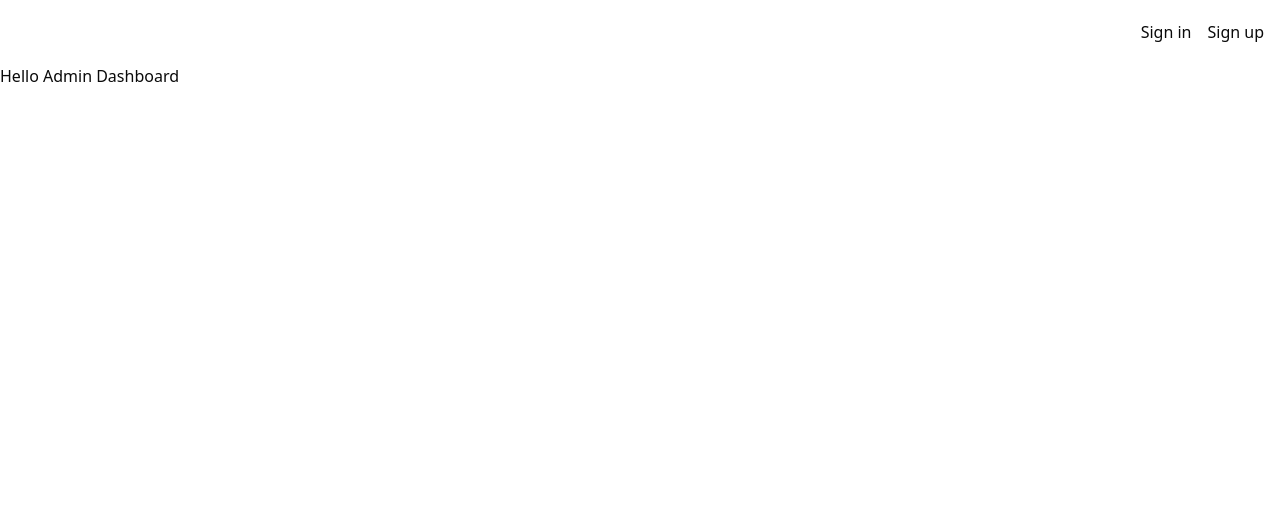
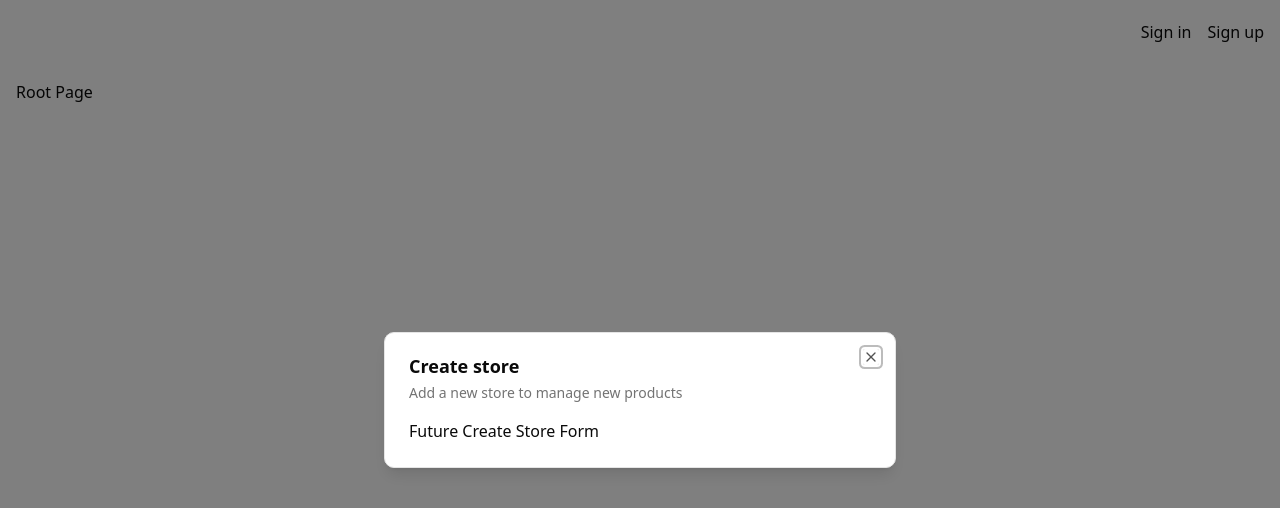
Before and after one commit to naubaj/store-admin-dashboard, a Next.js app: page / in a window 1280 px wide. Shown: the top 508 px of the page. Built offline with nearby package versions, Linux system fonts and the light colour scheme; no server answers.

Commit message:
implements modal

```diff
--- a/app/(root)/page.tsx
+++ b/app/(root)/page.tsx
@@ -1,7 +1,19 @@
-export default function Home() {
-  return (
-    <div>
-      <p>Hello Admin Dashboard</p>
-    </div>
-  );
-}
+"use client";
+
+import { useEffect } from "react";
+
+import { useStoreModal } from "@/hooks/use-store-modal";
+
+const SetupPage = () => {
+  const onOpen = useStoreModal((state) => state.onOpen);
+  const isOpen = useStoreModal((state) => state.isOpen);
+
+  useEffect(() => {
+    if (!isOpen) {
+      onOpen();
+    }
+  }, [isOpen, onOpen]);
+
+  return <div className="p-4">Root Page</div>;
+};
+export default SetupPage;
--- a/app/layout.tsx
+++ b/app/layout.tsx
@@ -8,6 +8,9 @@
   SignedOut,
   UserButton,
 } from "@clerk/nextjs";
+
+import { ModalProvider } from "@/providers/modal-provider";
+
 import "./globals.css";
 
 const geistSans = Geist({
@@ -45,6 +48,7 @@
               <UserButton />
             </SignedIn>
           </header>
+          <ModalProvider />
           {children}
         </body>
       </html>
--- /dev/null
+++ b/components/modals/store-modal.tsx
@@ -0,0 +1,19 @@
+"use client";
+
+import { useStoreModal } from "@/hooks/use-store-modal";
+import { Modal } from "@/components/ui/modal";
+
+export const StoreModal = () => {
+  const storeModal = useStoreModal();
+
+  return (
+    <Modal
+      title="Create store"
+      description="Add a new store to manage new products"
+      isOpen={storeModal.isOpen}
+      onClose={storeModal.onClose}
+    >
+      Future Create Store Form
+    </Modal>
+  );
+};
--- /dev/null
+++ b/components/ui/dialog.tsx
@@ -0,0 +1,135 @@
+"use client"
+
+import * as React from "react"
+import * as DialogPrimitive from "@radix-ui/react-dialog"
+import { XIcon } from "lucide-react"
+
+import { cn } from "@/lib/utils"
+
+function Dialog({
+  ...props
+}: React.ComponentProps<typeof DialogPrimitive.Root>) {
+  return <DialogPrimitive.Root data-slot="dialog" {...props} />
+}
+
+function DialogTrigger({
+  ...props
+}: React.ComponentProps<typeof DialogPrimitive.Trigger>) {
+  return <DialogPrimitive.Trigger data-slot="dialog-trigger" {...props} />
+}
+
+function DialogPortal({
+  ...props
+}: React.ComponentProps<typeof DialogPrimitive.Portal>) {
+  return <DialogPrimitive.Portal data-slot="dialog-portal" {...props} />
+}
+
+function DialogClose({
+  ...props
+}: React.ComponentProps<typeof DialogPrimitive.Close>) {
+  return <DialogPrimitive.Close data-slot="dialog-close" {...props} />
+}
+
+function DialogOverlay({
+  className,
+  ...props
+}: React.ComponentProps<typeof DialogPrimitive.Overlay>) {
+  return (
+    <DialogPrimitive.Overlay
+      data-slot="dialog-overlay"
+      className={cn(
+        "data-[state=open]:animate-in data-[state=closed]:animate-out data-[state=closed]:fade-out-0 data-[state=open]:fade-in-0 fixed inset-0 z-50 bg-black/50",
+        className
+      )}
+      {...props}
+    />
+  )
+}
+
+function DialogContent({
+  className,
+  children,
+  ...props
+}: React.ComponentProps<typeof DialogPrimitive.Content>) {
+  return (
+    <DialogPortal data-slot="dialog-portal">
+      <DialogOverlay />
+      <DialogPrimitive.Content
+        data-slot="dialog-content"
+        className={cn(
+          "bg-background data-[state=open]:animate-in data-[state=closed]:animate-out data-[state=closed]:fade-out-0 data-[state=open]:fade-in-0 data-[state=closed]:zoom-out-95 data-[state=open]:zoom-in-95 fixed top-[50%] left-[50%] z-50 grid w-full max-w-[calc(100%-2rem)] translate-x-[-50%] translate-y-[-50%] gap-4 rounded-lg border p-6 shadow-lg duration-200 sm:max-w-lg",
+          className
+        )}
+        {...props}
+      >
+        {children}
+        <DialogPrimitive.Close className="ring-offset-background focus:ring-ring data-[state=open]:bg-accent data-[state=open]:text-muted-foreground absolute top-4 right-4 rounded-xs opacity-70 transition-opacity hover:opacity-100 focus:ring-2 focus:ring-offset-2 focus:outline-hidden disabled:pointer-events-none [&_svg]:pointer-events-none [&_svg]:shrink-0 [&_svg:not([class*='size-'])]:size-4">
+          <XIcon />
+          <span className="sr-only">Close</span>
+        </DialogPrimitive.Close>
+      </DialogPrimitive.Content>
+    </DialogPortal>
+  )
+}
+
+function DialogHeader({ className, ...props }: React.ComponentProps<"div">) {
+  return (
+    <div
+      data-slot="dialog-header"
+      className={cn("flex flex-col gap-2 text-center sm:text-left", className)}
+      {...props}
+    />
+  )
+}
+
+function DialogFooter({ className, ...props }: React.ComponentProps<"div">) {
+  return (
+    <div
+      data-slot="dialog-footer"
+      className={cn(
+        "flex flex-col-reverse gap-2 sm:flex-row sm:justify-end",
+        className
+      )}
+      {...props}
+    />
+  )
+}
+
+function DialogTitle({
+  className,
+  ...props
+}: React.ComponentProps<typeof DialogPrimitive.Title>) {
+  return (
+    <DialogPrimitive.Title
+      data-slot="dialog-title"
+      className={cn("text-lg leading-none font-semibold", className)}
+      {...props}
+    />
+  )
+}
+
+function DialogDescription({
+  className,
+  ...props
+}: React.ComponentProps<typeof DialogPrimitive.Description>) {
+  return (
+    <DialogPrimitive.Description
+      data-slot="dialog-description"
+      className={cn("text-muted-foreground text-sm", className)}
+      {...props}
+    />
+  )
+}
+
+export {
+  Dialog,
+  DialogClose,
+  DialogContent,
+  DialogDescription,
+  DialogFooter,
+  DialogHeader,
+  DialogOverlay,
+  DialogPortal,
+  DialogTitle,
+  DialogTrigger,
+}
--- /dev/null
+++ b/components/ui/modal.tsx
@@ -0,0 +1,43 @@
+"use client";
+
+import {
+  Dialog,
+  DialogContent,
+  DialogDescription,
+  DialogHeader,
+  DialogTitle,
+} from "@/components/ui/dialog";
+
+interface ModalProps {
+  title: string;
+  description: string;
+  isOpen: boolean;
+  onClose: () => void;
+  children?: React.ReactNode;
+}
+
+export const Modal: React.FC<ModalProps> = ({
+  title,
+  description,
+  isOpen,
+  onClose,
+  children,
+}) => {
+  const onChange = (open: boolean) => {
+    if (!open) {
+      onClose();
+    }
+  };
+
+  return (
+    <Dialog open={isOpen} onOpenChange={onChange}>
+      <DialogContent>
+        <DialogHeader>
+          <DialogTitle>{title}</DialogTitle>
+          <DialogDescription>{description}</DialogDescription>
+        </DialogHeader>
+        <div>{children}</div>
+      </DialogContent>
+    </Dialog>
+  );
+};
--- /dev/null
+++ b/hooks/use-store-modal.tsx
@@ -0,0 +1,13 @@
+import { create } from "zustand";
+
+interface useStoreModalStore {
+  isOpen: boolean;
+  onOpen: () => void;
+  onClose: () => void;
+}
+
+export const useStoreModal = create<useStoreModalStore>((set) => ({
+  isOpen: false,
+  onOpen: () => set({ isOpen: true }),
+  onClose: () => set({ isOpen: false }),
+}));
--- a/package.json
+++ b/package.json
@@ -10,6 +10,7 @@
   },
   "dependencies": {
     "@clerk/nextjs": "^6.12.11",
+    "@radix-ui/react-dialog": "^1.1.6",
     "@radix-ui/react-slot": "^1.1.2",
     "class-variance-authority": "^0.7.1",
     "clsx": "^2.1.1",
@@ -18,7 +19,8 @@
     "react": "^19.0.0",
     "react-dom": "^19.0.0",
     "tailwind-merge": "^3.0.2",
-    "tw-animate-css": "^1.2.4"
+    "tw-animate-css": "^1.2.4",
+    "zustand": "^5.0.3"
   },
   "devDependencies": {
     "@eslint/eslintrc": "^3",
--- /dev/null
+++ b/providers/modal-provider.tsx
@@ -0,0 +1,23 @@
+"use client";
+
+import { useEffect, useState } from "react";
+
+import { StoreModal } from "@/components/modals/store-modal";
+
+export const ModalProvider = () => {
+  const [isMounted, setIsMounted] = useState(false);
+
+  useEffect(() => {
+    setIsMounted(true);
+  }, []);
+
+  if (!isMounted) {
+    return null;
+  }
+
+  return (
+    <>
+      <StoreModal />
+    </>
+  );
+};
```
Also changed, not shown: 1 other file (tests, documents, lock files or other folders).
